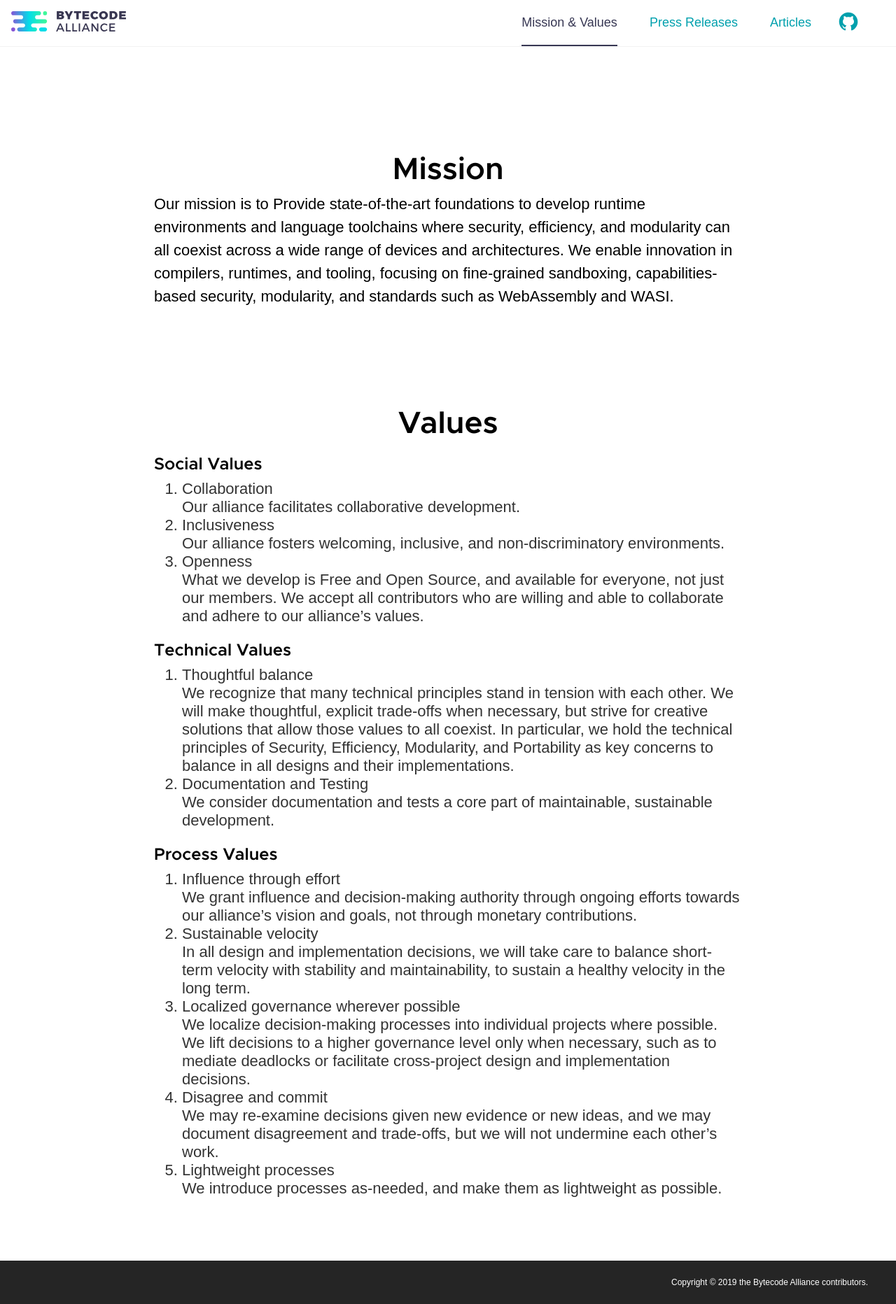
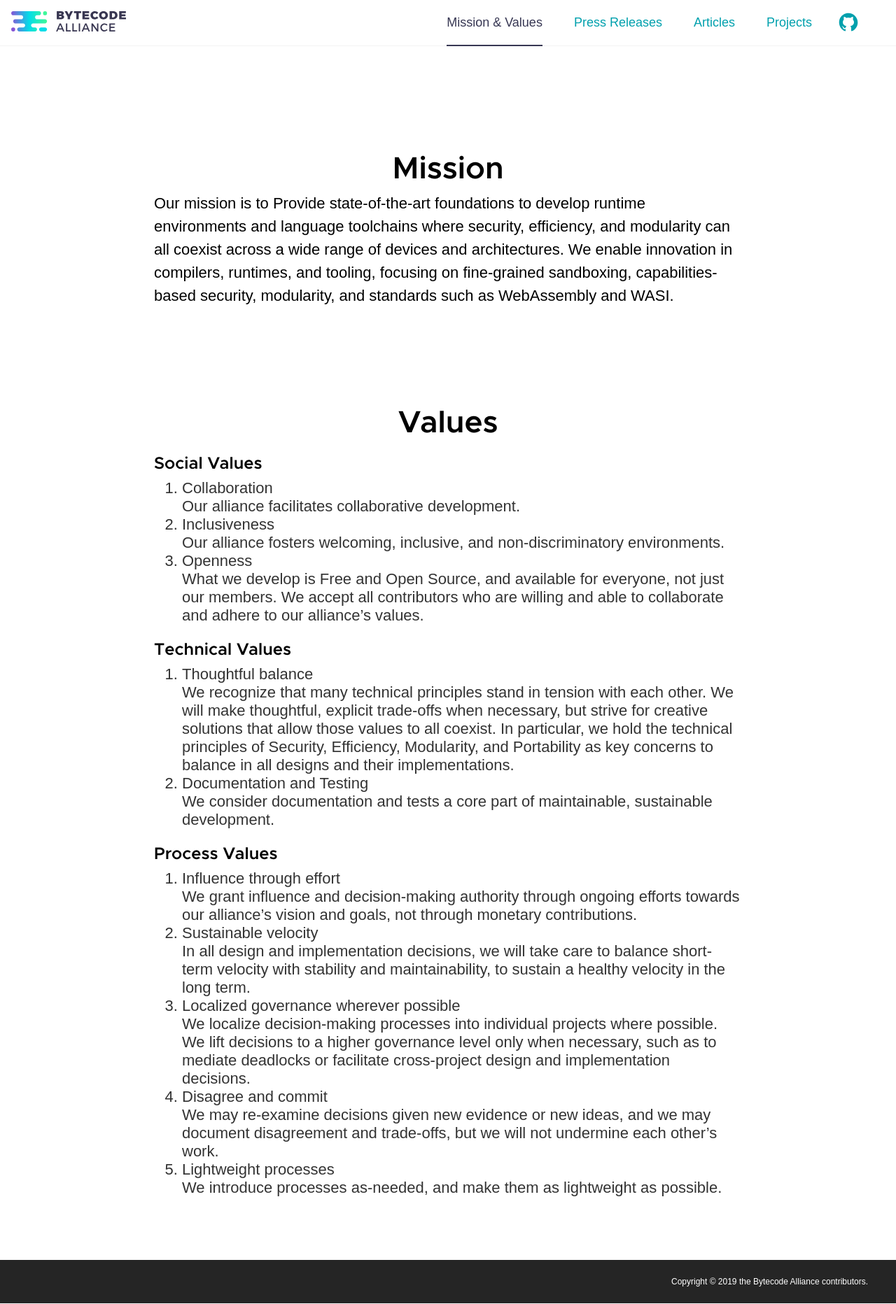
Before and after one commit to bytecodealliance/bytecodealliance.org, a Jekyll site: the page built from mission.md, in a window 1280 px wide. Shown: the whole page at 70% size. Built offline with Jekyll 4.4.1, drawn with Linux system fonts in a browser that asks for light colours; comment, search, counter and statistics services are not loaded.

Commit message:
Add major projects to main menu

```diff
--- a/_includes/nav.html
+++ b/_includes/nav.html
@@ -1,5 +1,5 @@
 <nav id="site-nav">
-    <a href="{{ site.baseurl }}/" class="brand w--current"><img
+    <a href="{{ site.baseurl }}/" class="brand"><img
             src="{{ site.baseurl }}/images/bytecode-alliance-logo.svg" width="164" alt="Bytecode Alliance logo">
     </a>
 
@@ -10,6 +10,16 @@
             <li><a href="{{ site.baseurl }}/mission">Mission &amp; Values</a></li>
             <li><a href="{{ site.baseurl }}/press/formation">Press Releases</a></li>
             <li><a href="{{ site.baseurl }}/articles">Articles</a></li>
+            <li id="projects-nav">
+                <a>Projects</a>
+                <ul>
+                    <li><a href="https://wasmtime.dev">Wasmtime</a></li>
+                    <li><a href="https://github.com/bytecodealliance/wasmtime/cranelift/">Cranelift</a></li>
+                    <li><a href="https://github.com/bytecodealliance/lucet/">Lucet</a></li>
+                    <li><a href="https://github.com/bytecodealliance/wasm-micro-runtime">WAMR</a></li>
+                    <li><a href="https://enarx.io/">Enarx <br>(associated)</a></li>
+                </ul>
+            </li>
             <li class="github-link"><a href="https://github.com/bytecodealliance/">
                     <img src="{{ site.baseurl }}/images/github-icon.svg" alt="GitHub link" class="github">
                     <span>GitHub</span>
--- a/css/style.css
+++ b/css/style.css
@@ -78,8 +78,12 @@
   font-weight: 500;
 }
 
-#site-nav .container ul {
+#site-nav {
   height: 66px;
+}
+
+#site-nav #nav-entries {
+  position: relative;
 }
 
 #site-nav #menu-button {
@@ -116,8 +120,8 @@
 
 #site-nav ul li {
   list-style: none;
-  display: inline-block;
-  margin: 22px 20px 0 21px;
+  float: left;
+  margin: 22px 18px 0 27px;
 }
 #site-nav ul li a {
   position: relative;
@@ -140,29 +144,13 @@
 }
 
 #site-nav ul li.github-link {
-  position: relative;
-  top: -3px;
-  margin: 0;
-  padding: 0 14px;
+  margin: 18px 14px 0 20px;
+  padding: 0;
 }
 
-#site-nav ul li:hover {
+#site-nav a:hover {
   -webkit-filter: brightness(60%);
   filter: brightness(60%);
-}
-
-#site-nav ul li.w--current {
-  border-bottom: 2px solid #373753;
-  -webkit-transition: -webkit-filter 200ms ease;
-  transition: -webkit-filter 200ms ease;
-  transition: filter 200ms ease;
-  transition: filter 200ms ease, -webkit-filter 200ms ease;
-  color: #373753;
-}
-
-#site-nav ul li.w--current:hover {
-  -webkit-filter: brightness(80%);
-  filter: brightness(80%);
 }
 
 #site-nav .github-link {
@@ -186,7 +174,31 @@
   filter: brightness(80%);
 }
 
-@media (max-width: 991px) {
+#projects-nav > a {
+  cursor: default;
+}
+
+#projects-nav ul {
+  display: none;
+  float: none;
+  position: absolute;
+  right: 18px;
+  background: white;
+  /* font-size: 90%; */
+}
+
+
+#projects-nav:hover ul {
+  display: block;
+  white-space: nowrap;
+}
+
+#projects-nav ul li {
+  float: none;
+  border-bottom: 1px solid #f2f2f2;
+}
+
+@media (max-width: 870px) {
   #site-nav #menu-button {
     display: block;
   }
@@ -199,7 +211,7 @@
     display: block;
   }
 
-  #site-nav .container ul {
+  #site-nav .container > ul {
     position: relative;
     clear: both;
     float: none;
@@ -211,11 +223,9 @@
   #site-nav ul li,
   #site-nav ul li.github-link {
     position: relative;
-    display: block;
+    float: none;
     margin: 0;
-    padding-top: 10px;
-    padding-bottom: 10px;
-    padding-left: 34px;
+    padding: 10px 0 10px 34px;
     border-bottom: 1px solid #f2f2f2;
   }
   #site-nav ul li.github-link {
@@ -235,8 +245,21 @@
     width: 20px;
     height: 20px;
   }
+
   #site-nav .github-link span {
     display: inline;
+  }
+
+  #site-nav #projects-nav {
+    padding-bottom: 0;
+    border-bottom: none;
+  }
+
+  #projects-nav ul {
+    display: block;
+    position: relative;
+    margin-top: 10px;
+    border-top: 1px solid #f2f2f2;
   }
 }
 
```
Also changed, not shown: _includes/footer.html (+6 -1 lines).
